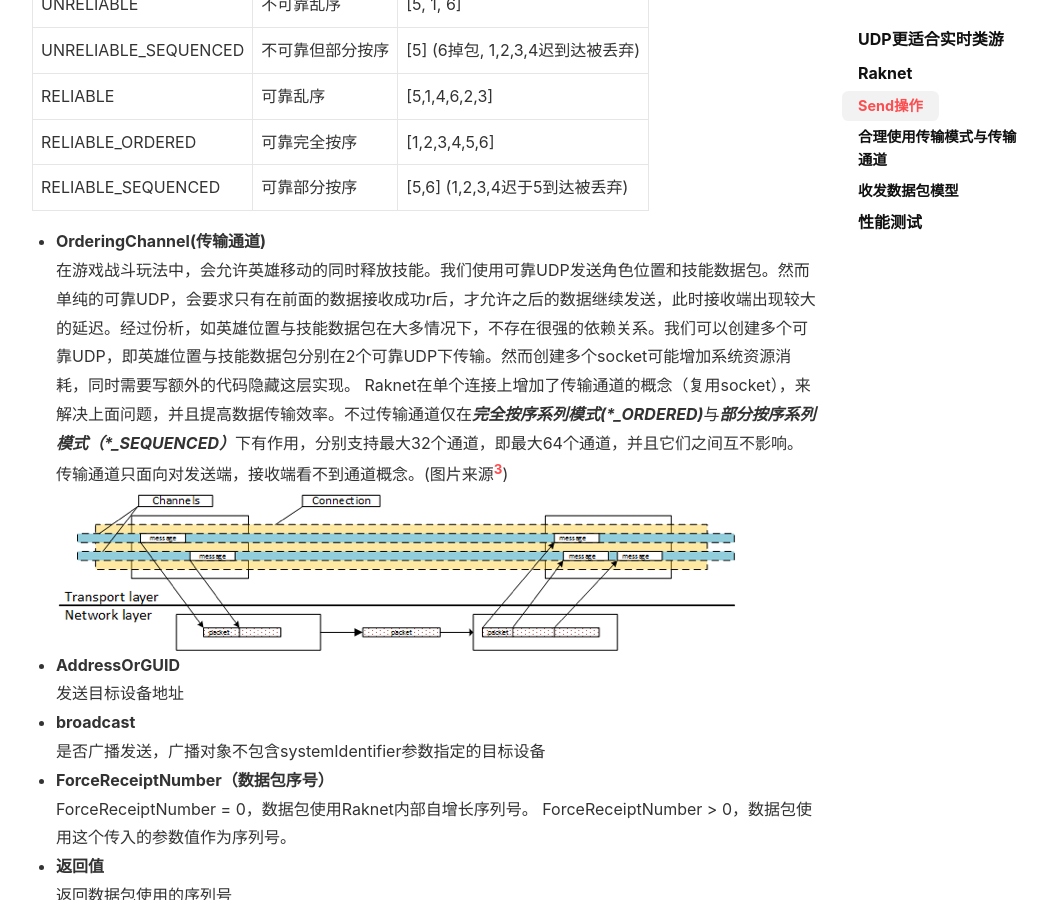
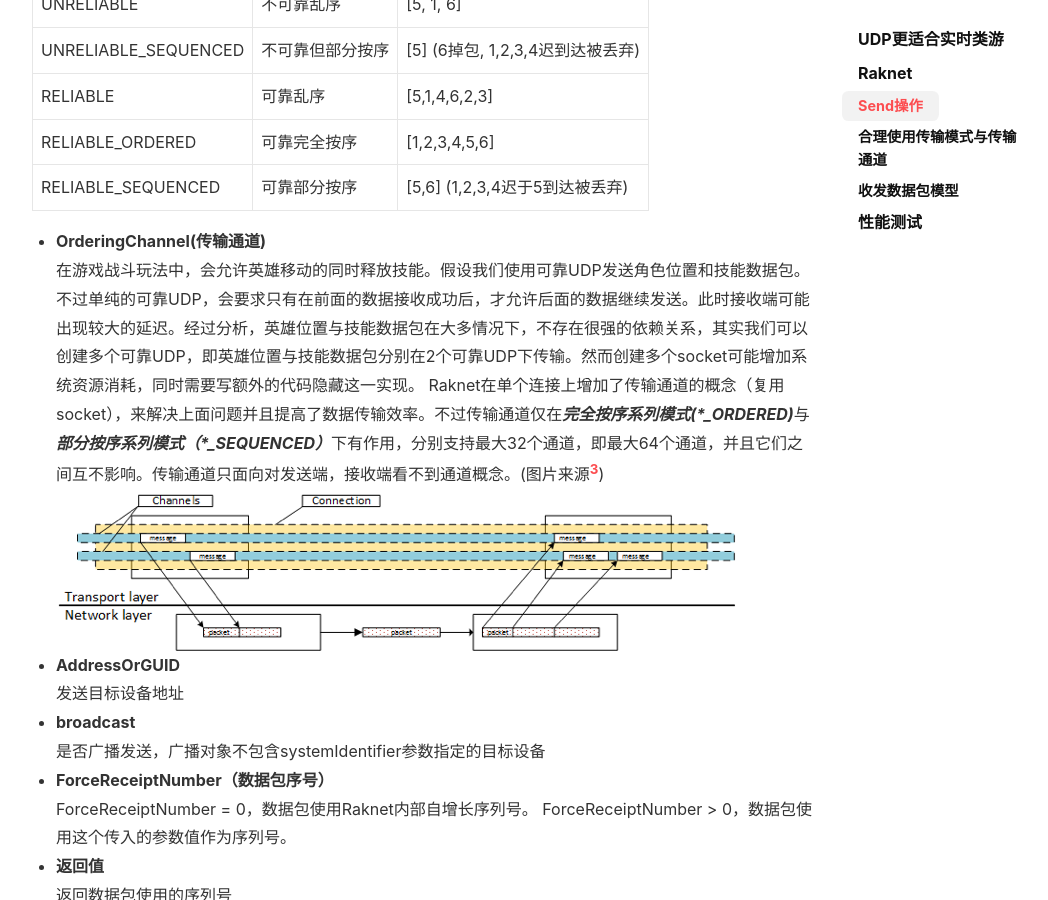
Before and after one commit to lizijie/lizijie.github.io, a Jekyll site: the page built from _posts/2018-08-13-Raknet研究.md, in a window 1280 px wide and 900 px high, scrolled down 4158 px. Shown: the whole window, without its empty margins (105-1153 px from the left). Built offline with Jekyll 4.4.1, drawn with Linux system fonts in a browser that asks for light colours; nearby versions of some CDN libraries; comment, search, counter and statistics services are not loaded.

Commit message:
Update 2018-08-13-Raknet研究.md

```diff
--- a/_posts/2018-08-13-Raknet研究.md
+++ b/_posts/2018-08-13-Raknet研究.md
@@ -86,8 +86,8 @@ virtual uint32_t Send( const char *data,
 |RELIABLE_SEQUENCED|可靠部分按序|[5,6] (1,2,3,4迟于5到达被丢弃)|
 
 * **OrderingChannel(传输通道)**<br>
-在游戏战斗玩法中，会允许英雄移动的同时释放技能。我们使用可靠UDP发送角色位置和技能数据包。然而单纯的可靠UDP，会要求只有在前面的数据接收成功r后，才允许之后的数据继续发送，此时接收端出现较大的延迟。经过份析，如英雄位置与技能数据包在大多情况下，不存在很强的依赖关系。我们可以创建多个可靠UDP，即英雄位置与技能数据包分别在2个可靠UDP下传输。然而创建多个socket可能增加系统资源消耗，同时需要写额外的代码隐藏这层实现。
-Raknet在单个连接上增加了传输通道的概念（复用socket），来解决上面问题，并且提高数据传输效率。不过传输通道仅在***完全按序系列模式(\*_ORDERED)***与***部分按序系列模式（\*_SEQUENCED）***下有作用，分别支持最大32个通道，即最大64个通道，并且它们之间互不影响。传输通道只面向对发送端，接收端看不到通道概念。(图片来源[^2])
+在游戏战斗玩法中，会允许英雄移动的同时释放技能。假设我们使用可靠UDP发送角色位置和技能数据包。不过单纯的可靠UDP，会要求只有在前面的数据接收成功后，才允许后面的数据继续发送。此时接收端可能出现较大的延迟。经过分析，英雄位置与技能数据包在大多情况下，不存在很强的依赖关系，其实我们可以创建多个可靠UDP，即英雄位置与技能数据包分别在2个可靠UDP下传输。然而创建多个socket可能增加系统资源消耗，同时需要写额外的代码隐藏这一实现。
+Raknet在单个连接上增加了传输通道的概念（复用socket），来解决上面问题并且提高了数据传输效率。不过传输通道仅在***完全按序系列模式(\*_ORDERED)***与***部分按序系列模式（\*_SEQUENCED）***下有作用，分别支持最大32个通道，即最大64个通道，并且它们之间互不影响。传输通道只面向对发送端，接收端看不到通道概念。(图片来源[^2])
 ![](https://raw.githubusercontent.com/lizijie/lizijie.github.io/master/assets/images/2018-08-13-Raknet%E7%A0%94%E7%A9%B6/channel.png) <br>
 
 * **AddressOrGUID** <br>
```
